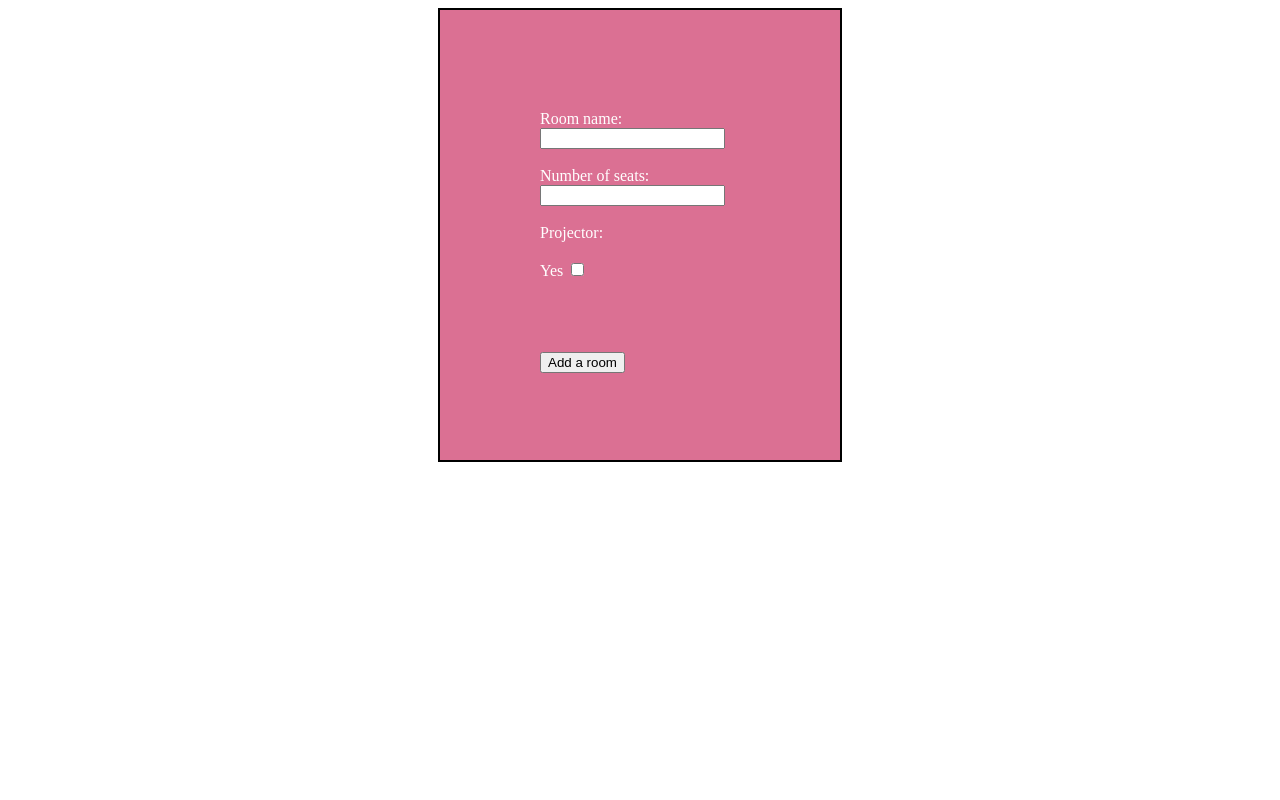
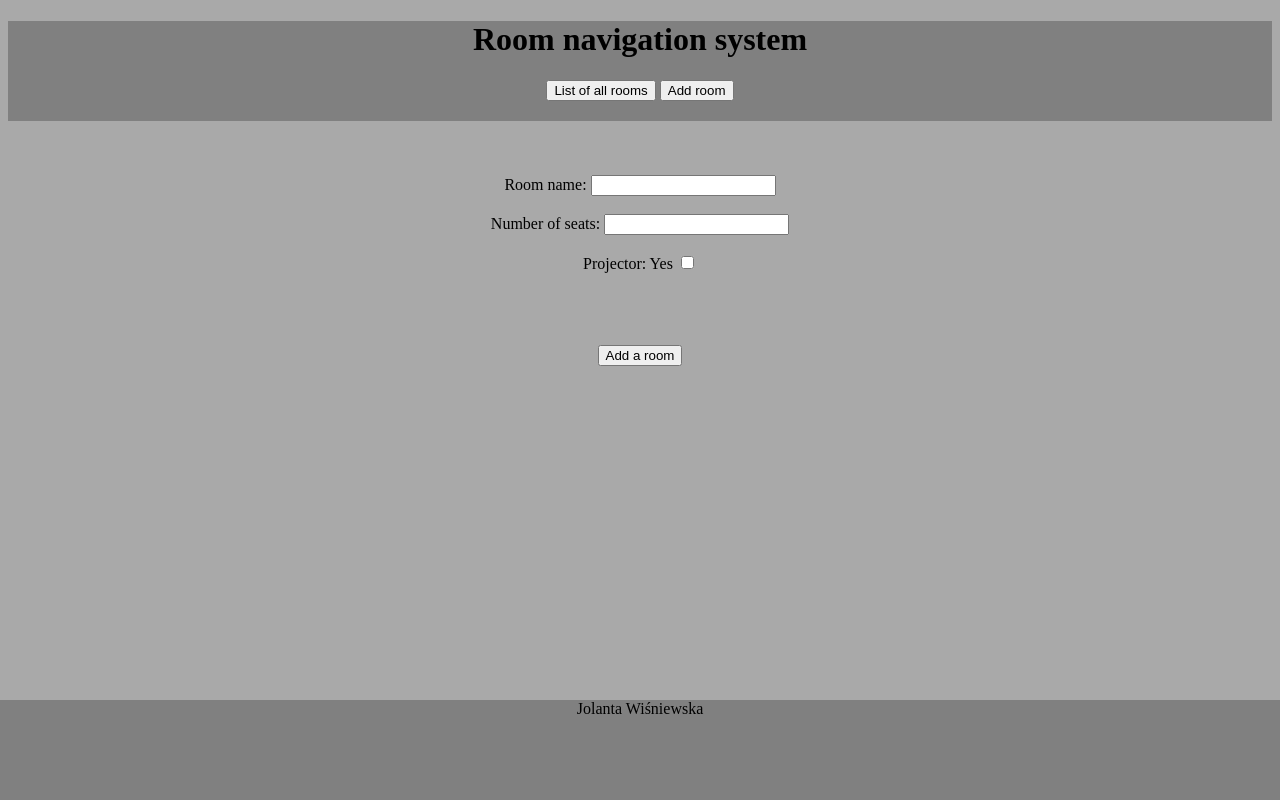
Before and after one commit to Jola1107/booking-of-conference-rooms, a Django app: page /room/new/ in a window 1280 px wide. Run offline with Django 4.2, Linux system fonts and the light colour scheme.

Commit message:
dodawanie_sali

```diff
--- a/booking_rooms/booking/templates/AddRoom.html
+++ b/booking_rooms/booking/templates/AddRoom.html
@@ -2,24 +2,54 @@
 <html lang="en">
 <head>
     <meta charset="UTF-8">
-    <title>Booking of conference rooms</title>
+
     <style>
-        .room {
-            background-color: palevioletred;
-            color: white;
-            border: 2px solid black;
-            margin: auto;
-            padding: 100px;
-            width:200px;
-            height:250px
-}
+.footer {
+		position:absolute;
+        left: 0;
+		bottom:0;
+		width:100%;
+		height:100px;
+		background:gray;
+        text-align: center;
+	}
+    .room {
+        position:center;
+        left: 0;
+		bottom:0;
+		width:100%;
+		height:100px;
+		background:gray;
+        text-align: center;
+    }
+
+    .add {
+        position:center;
+        left: 0;
+		bottom:50px;
+		width:100%;
+		height:100px;
+		background:darkgray;
+        text-align: center;
+    }
     </style>
 </head>
-<body>
-
+<title>Booking of conference rooms</title>
+<body bgcolor="#a9a9a9">
+<div class="room">
+<h1>Room navigation system</h1>
+        <a href="ShowRooms.html"><button type="button">List of all rooms</button></a>
+        <a href="room/new/"><button type="button">Add room</button></a>
+      </div>
+<!--  {% if error %}-->
+<!--    {{error}}-->
+<!--  {% endif %}-->
 <form action="" method="POST">
     {% csrf_token %}
-    <div class="room">
+    <br>
+    <br>
+    <br>
+    <div class="add">
     <label >Room name: </label>
         <input type="text" name="name">
     <br>
@@ -28,8 +58,8 @@
         <input type="number" name="seats">
     <br>
     <br>
-    <label>Projector: </label><br>
-        <br>
+    <label>Projector: </label>
+
         <label >Yes</label>
         <input type="checkbox" name="projector" value="Yes">
 
@@ -40,11 +70,14 @@
         <br>
 
     <input type="submit" value="Add a room"><br>
+        <br>
         {% if error %}
-            {{error}}
+            <label position="center" >{{error}}</label>
         {% endif %}
     </div>
 </form>
-
+<footer class="footer">
+  <span class="text">Jolanta Wiśniewska</span>
+</footer>
 </body>
 </html>
--- a/booking_rooms/booking/views.py
+++ b/booking_rooms/booking/views.py
@@ -20,7 +20,7 @@ class AddRoomView(View):
         seats = request.POST.get('seats')
         seats_int = int(seats) if seats else 0
         projector = request.POST.get('projector')
-        print(projector)
+        #print(projector)
         if projector == "Yes":
             projector = True
         else:
@@ -43,4 +43,4 @@ class AddRoomView(View):
 
 class ShowAllView(View):
     def get(self, request, *args, **kwargs):
-        return render(request, 'base.html')
+        return render(request, 'ShowAll.html')
```
Also changed, not shown: booking_rooms/booking/templates/base.html (+34 -15 lines), 1 other file.
